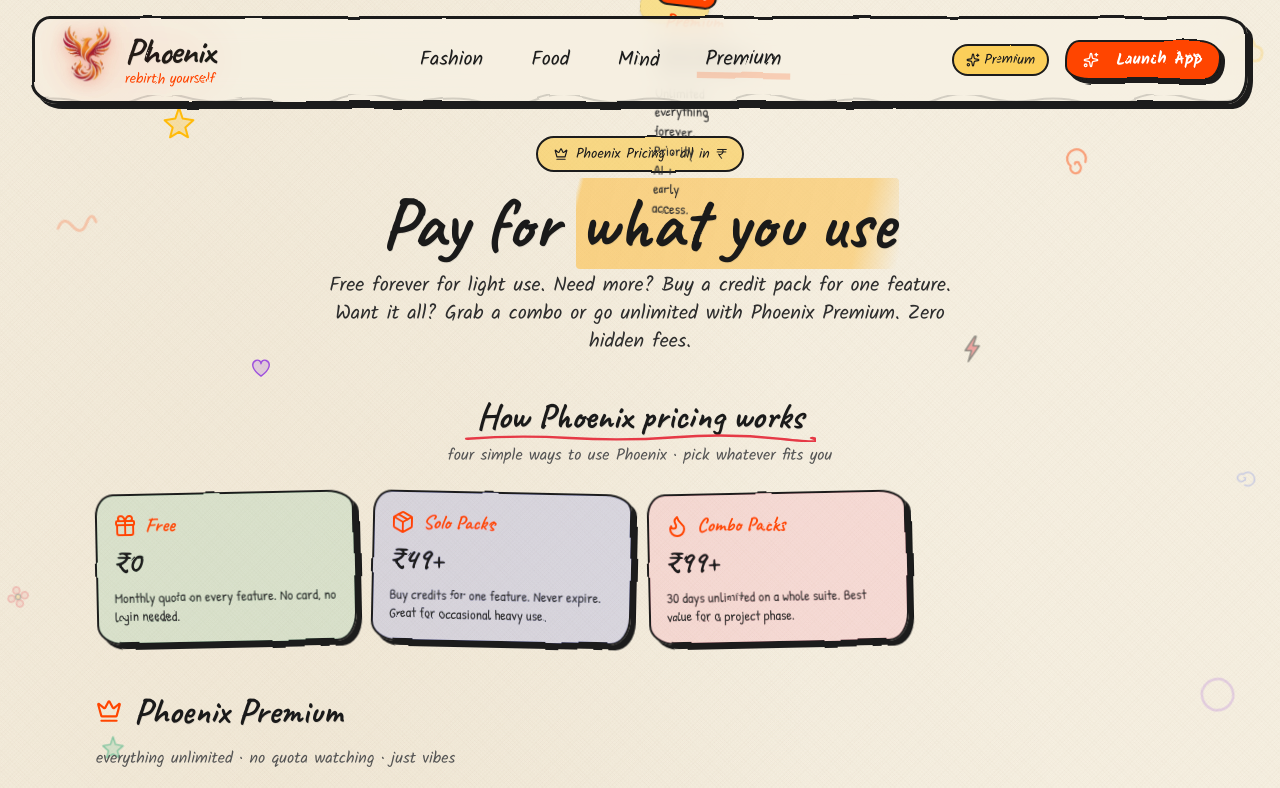
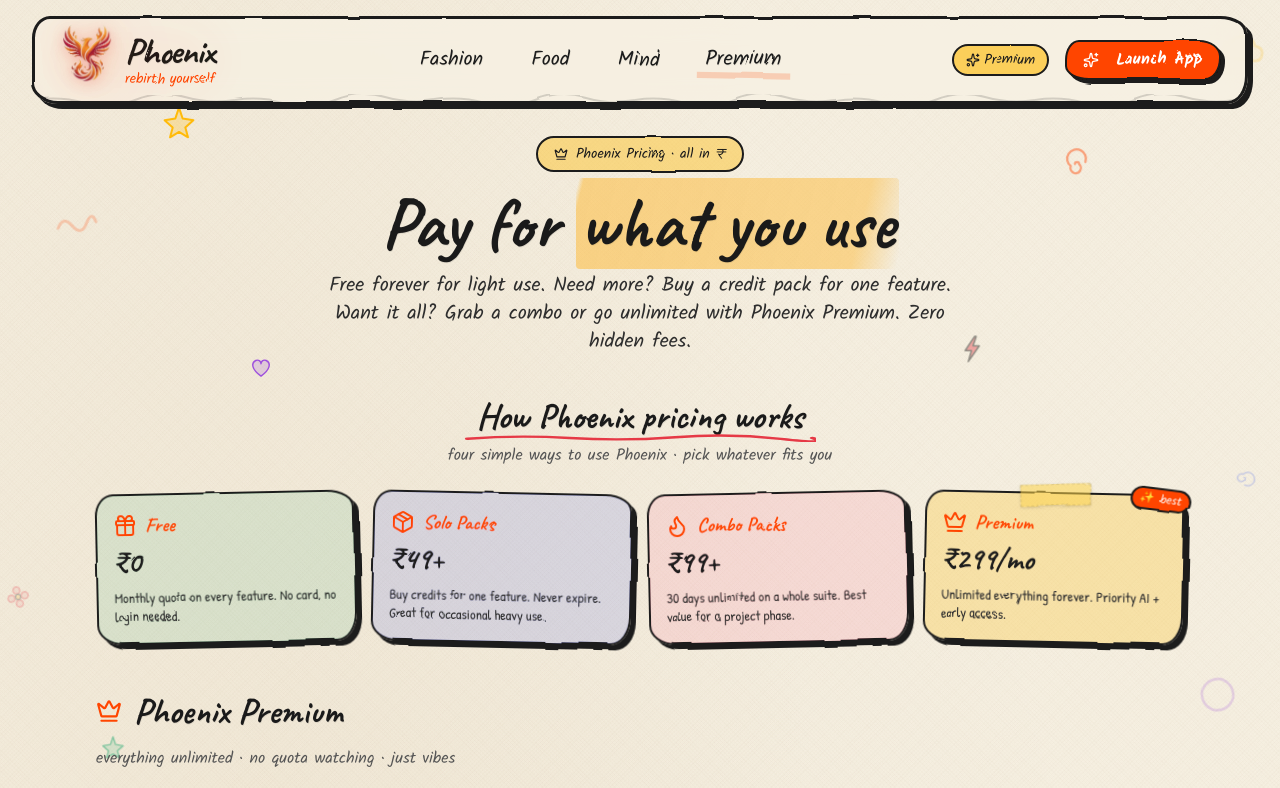
Before and after one commit to azhan-ali/Phoexio-Vercera-5.0, a Next.js app: page /premium in a window 1280 px wide. Shown: the top 788 px of the page. Built offline with nearby package versions, Linux system fonts and the light colour scheme.

Commit message:
fix(premium): premium tier layout overlap issue

```diff
--- a/app/premium/page.tsx
+++ b/app/premium/page.tsx
@@ -496,7 +496,8 @@
     <SketchCard
       variant="paper"
       tilt={tilt}
-      className={cn("!p-4 h-full relative", bg, highlight && "tape")}
+      tape={highlight}
+      className={cn("!p-4 h-full relative", bg)}
     >
       {highlight && (
         <div className="absolute -top-2 -right-2 px-2 py-0.5 bg-phoenix-flame text-white border-[2px] border-ink rounded-full font-hand text-xs rotate-6">
```
